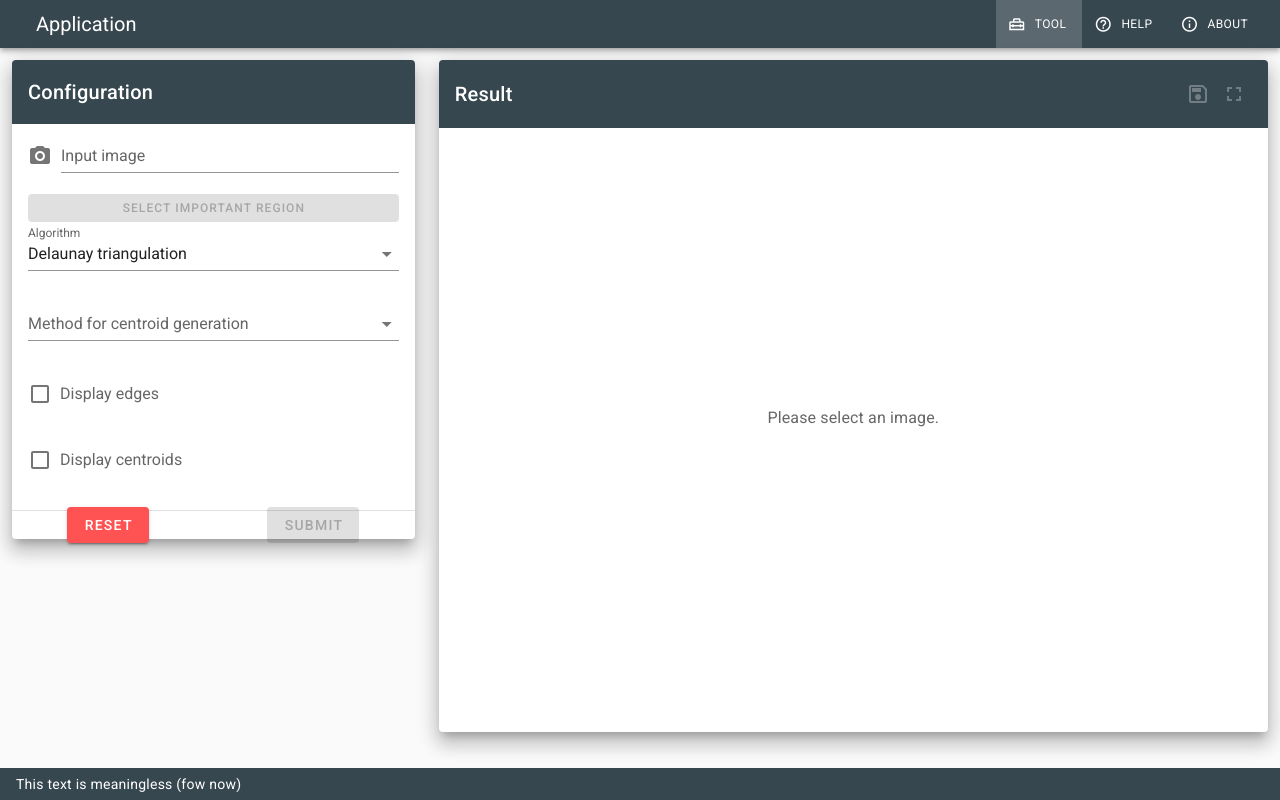
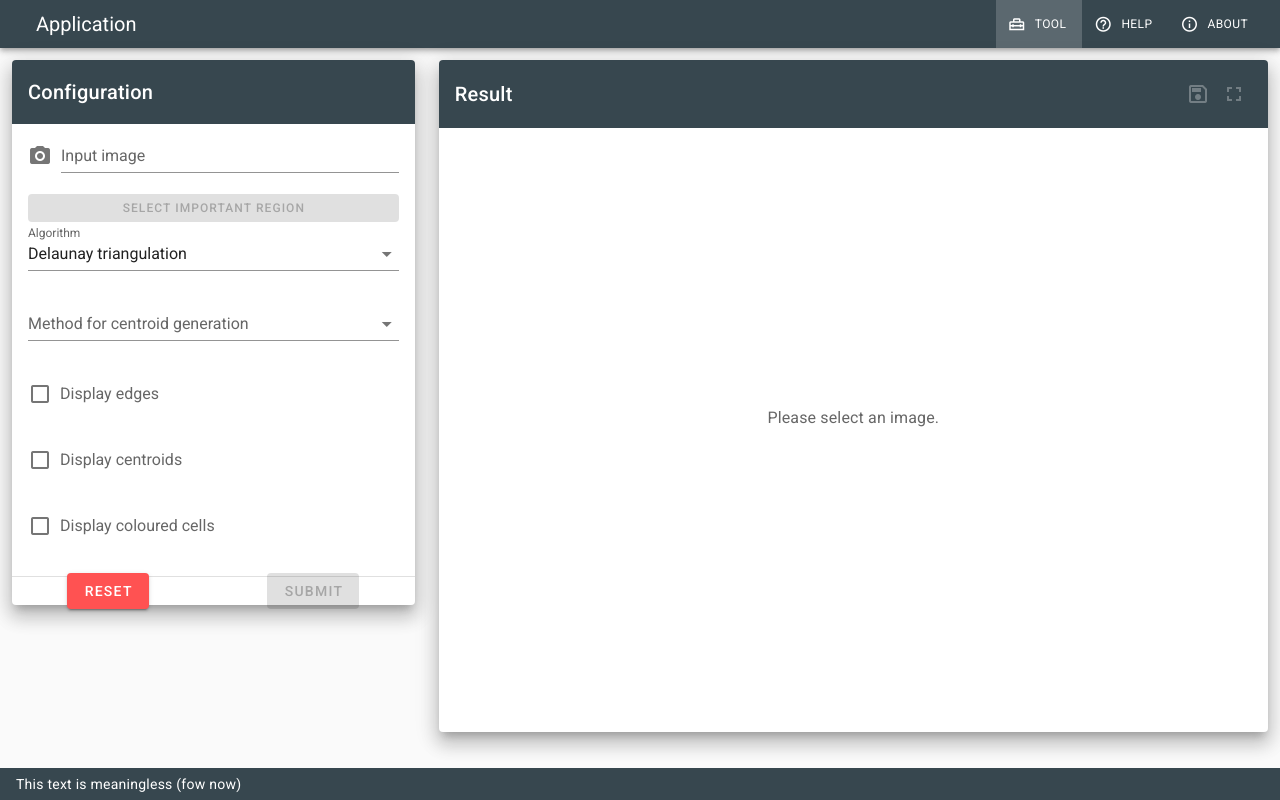
Before and after one commit to nickvdw/image-to-voronoi, a Vue app: page /#/tool in a window 1280 px wide. Built offline with nearby package versions, Linux system fonts and the light colour scheme; what vue-html2canvas would draw is missing.

Commit message:
added checkbox for displaying coloured cells

```diff
--- a/src/components/Menu.vue
+++ b/src/components/Menu.vue
@@ -75,6 +75,11 @@
               color="blue-grey darken-3"
               v-model="displayCentroids"
               label="Display centroids"
+            />
+            <v-checkbox
+              color="blue-grey darken-3"
+              v-model="displayColour"
+              label="Display coloured cells"
             />
           </v-col>
         </v-row>
@@ -158,6 +163,7 @@ export default {
 
     displayEdges: false,
     displayCentroids: false,
+    displayColour: false,
 
     // Whether or not the form is valid
     valid: false,
@@ -224,6 +230,7 @@ export default {
           selectedThreshold: this.selectedThreshold,
           displayEdges: this.displayEdges,
           displayCentroids: this.displayCentroids,
+          displayColour: this.displayColour,
           croppedImageData: this.imageData,
           coordinateMargins: this.coordinateMargins
         });
--- a/src/components/Result.vue
+++ b/src/components/Result.vue
@@ -170,6 +170,7 @@ export default {
           // These are false by default in the UI
           displayEdges: false,
           displayCentroids: false,
+          displayColour: false,
           croppedImageData: null,
           coordinateMargins: null
         };
@@ -260,6 +261,7 @@ export default {
                 parseInt(this.configuration.selectedThreshold),
                 this.configuration.displayEdges,
                 this.configuration.displayCentroids,
+                this.configuration.displayColour,
                 this.configuration.croppedImageData,
                 this.configuration.coordinateMargins
               );
--- a/src/scripts/delaunayBasedRendering/centroidsFromCorners.js
+++ b/src/scripts/delaunayBasedRendering/centroidsFromCorners.js
@@ -11,6 +11,7 @@ export const resultFromDelaunayCorners = (
   threshold,
   displayEdges,
   displayCentroids,
+  displayColour,
   croppedImageData,
   coordinateMargins
 ) => {
@@ -84,6 +85,7 @@ export const resultFromDelaunayCorners = (
   );
 
   // Compute the Voronoi diagram from the triangulation
+  /* eslint no-unused-vars: "off" */
   const voronoi = delaunay.voronoi([
     0,
     0,
@@ -93,7 +95,8 @@ export const resultFromDelaunayCorners = (
 
   // Construct the result
   // TODO: Handle the cases for @displayEdges and @displayCentroids
-  console.log(displayEdges, displayCentroids);
+  console.log(displayEdges, displayCentroids, displayColour);
+  if (displayColour) {
     svg
       .selectAll("path")
       // Construct a data object from each cell of our voronoi diagram
@@ -105,6 +108,15 @@ export const resultFromDelaunayCorners = (
           `rgb(${centroids[i].color[0]},${centroids[i].color[1]},${centroids[i].color[2]})`
         )
       );
+  } else {
+    svg
+      .selectAll("path")
+      // Construct a data object from each cell of our voronoi diagram
+      .data(centroids.map((d, i) => voronoi.renderCell(i)))
+      .join("path")
+      .attr("d", d => d)
+      .style("fill", (d, i) => d3.color(`rgb(255, 255, 255)`));
+  }
 
   // Add the edges if they need to be added
   // TODO: Add parameters for colours and opacities in the UI
```
Lines whose indentation alone changed are shown as unchanged.
